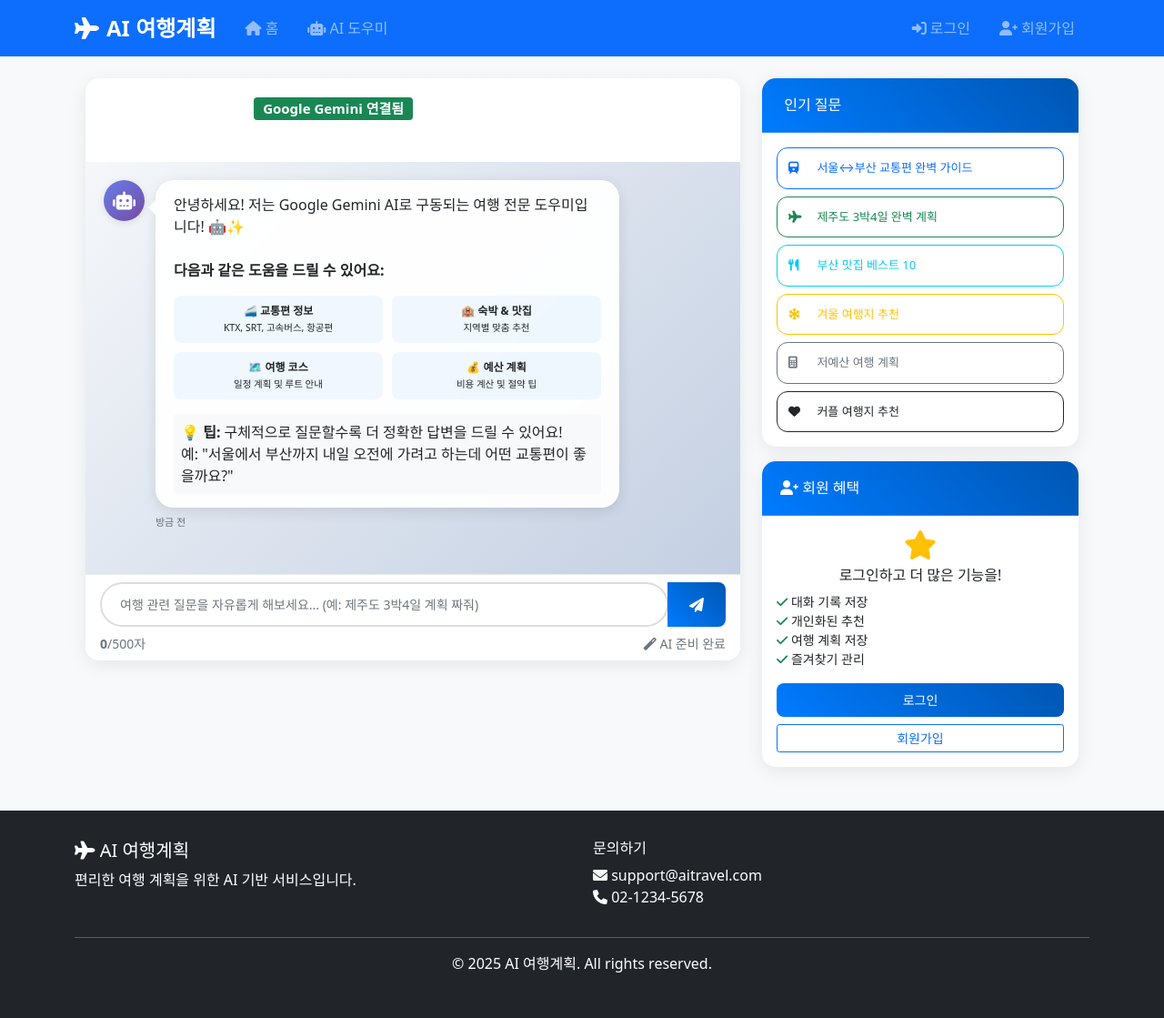
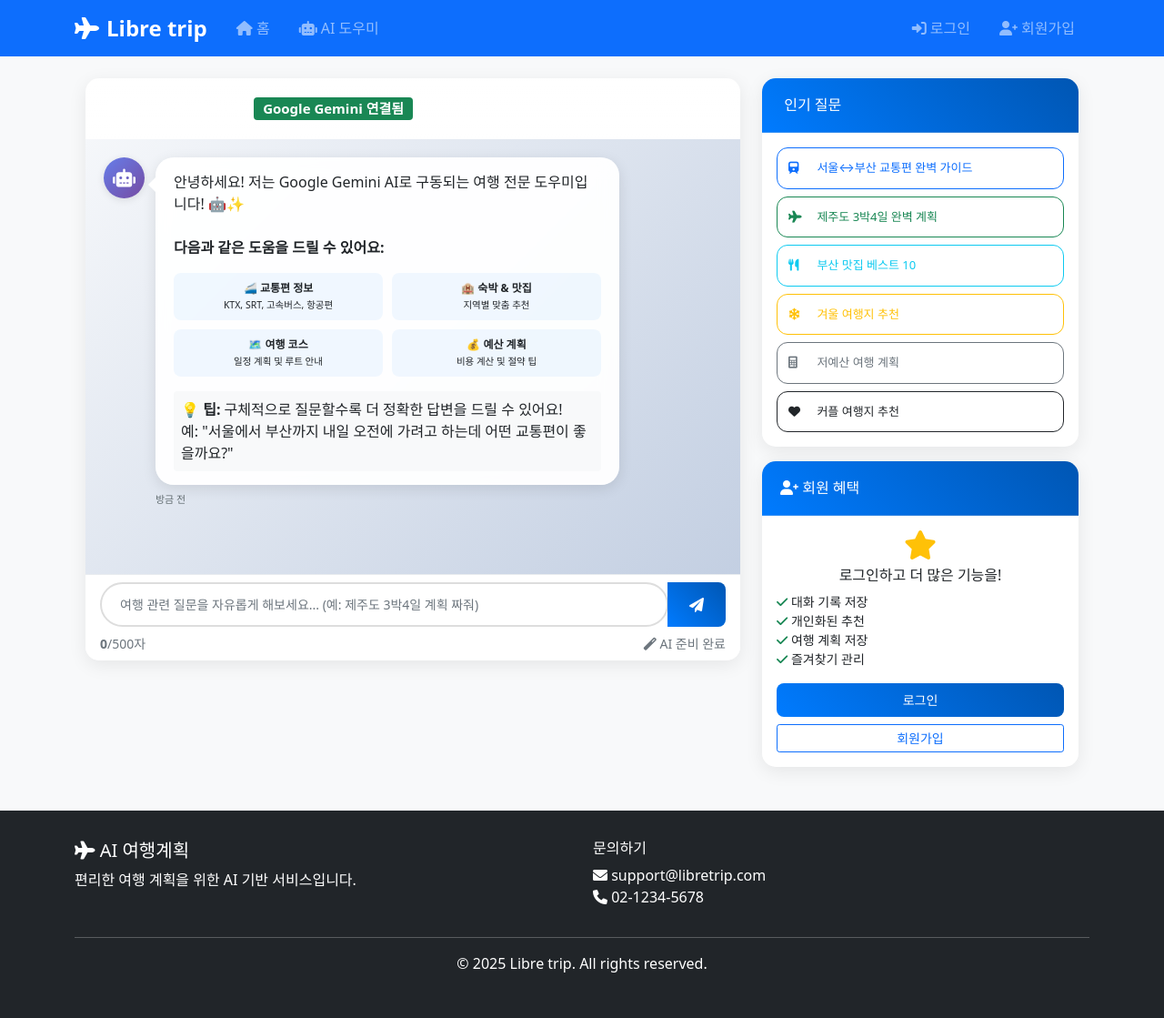
Before and after one commit to skyallone/project07, a Flask app: page /chatbot in a window 1280 px wide. Shown: the whole page at 91% size. Run offline with Flask 3, Linux system fonts and the light colour scheme.

Commit message:
terraform

```diff
--- a/app/config.py
+++ b/app/config.py
@@ -14,7 +14,7 @@ class Config:
     AWS_SECRET_ACCESS_KEY = os.environ.get('AWS_SECRET_ACCESS_KEY')
     AWS_REGION = os.environ.get('AWS_REGION', 'ap-northeast-2')
     S3_BUCKET = os.environ.get('S3_BUCKET')
-    DYNAMODB_TABLE = os.environ.get('DYNAMODB_TABLE', 'chat_data')
+    DYNAMODB_TABLE = os.environ.get('DYNAMODB_TABLE', 'project-chat')
     GEMINI_API_KEY = os.environ.get('GEMINI_API_KEY')
     TAGO_API_KEY = os.environ.get('TAGO_API_KEY')
     API_KEY = os.environ.get('API_KEY')
--- a/app/static/css/style.css
+++ b/app/static/css/style.css
@@ -2,7 +2,7 @@
 
 /* 기본 설정 */
 :root {
-    --primary-color: #007bff;
+    --primary-color: #205804;
     --secondary-color: #6c757d;
     --success-color: #28a745;
     --danger-color: #dc3545;
--- a/app/templates/base.html
+++ b/app/templates/base.html
@@ -3,7 +3,7 @@
 <head>
     <meta charset="UTF-8">
     <meta name="viewport" content="width=device-width, initial-scale=1.0">
-    <title>{% block title %}AI 여행계획 사이트{% endblock %}</title>
+    <title>{% block title %}Libre trip{% endblock %}</title>
 
     <!-- Bootstrap CSS -->
     <link href="https://cdn.jsdelivr.net/npm/bootstrap@5.1.3/dist/css/bootstrap.min.css" rel="stylesheet">
@@ -77,7 +77,7 @@
     <nav class="navbar navbar-expand-lg navbar-dark bg-primary">
         <div class="container">
             <a class="navbar-brand" href="{{ url_for('index') }}">
-                <i class="fas fa-plane me-2"></i>AI 여행계획
+                <i class="fas fa-plane me-2"></i>Libre trip
             </a>
 
             <button class="navbar-toggler" type="button" data-bs-toggle="collapse" data-bs-target="#navbarNav">
@@ -156,14 +156,14 @@
                 <div class="col-md-6">
                     <h6>문의하기</h6>
                     <p>
-                        <i class="fas fa-envelope"></i> support@aitravel.com<br>
+                        <i class="fas fa-envelope"></i> support@libretrip.com<br>
                         <i class="fas fa-phone"></i> 02-1234-5678
                     </p>
                 </div>
             </div>
             <hr>
             <div class="text-center">
-                <p>&copy; 2025 AI 여행계획. All rights reserved.</p>
+                <p>&copy; 2025 Libre trip. All rights reserved.</p>
             </div>
         </div>
     </footer>
--- a/app/templates/chatbot.html
+++ b/app/templates/chatbot.html
@@ -10,9 +10,8 @@
             <div class="card chat-container">
                 <div class="card-header bg-gradient text-white">
                     <h5 class="mb-0">
-                        <i class="fas fa-robot"></i> AI 여행 도우미
+                        <i class="fas fa-robot"></i> AI 여행 플래너
                         <span class="badge bg-success ms-2" id="status">Google Gemini 연결됨</span>
-                        <small class="d-block mt-1 opacity-75">Powered by Google Gemini AI</small>
                     </h5>
                 </div>
                 <div class="card-body p-0 chat-body">
```
Also changed, not shown: 1 other file.
